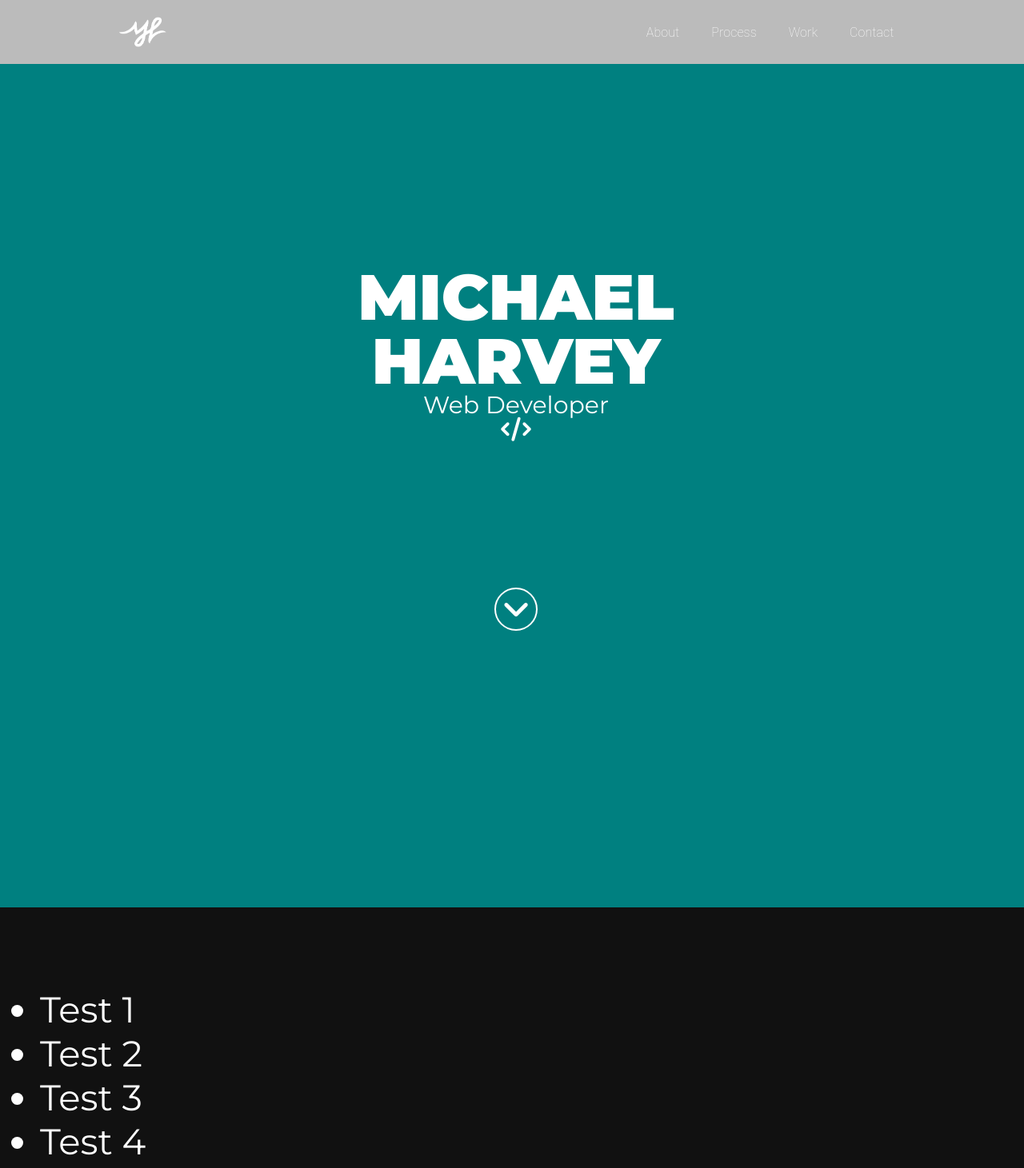
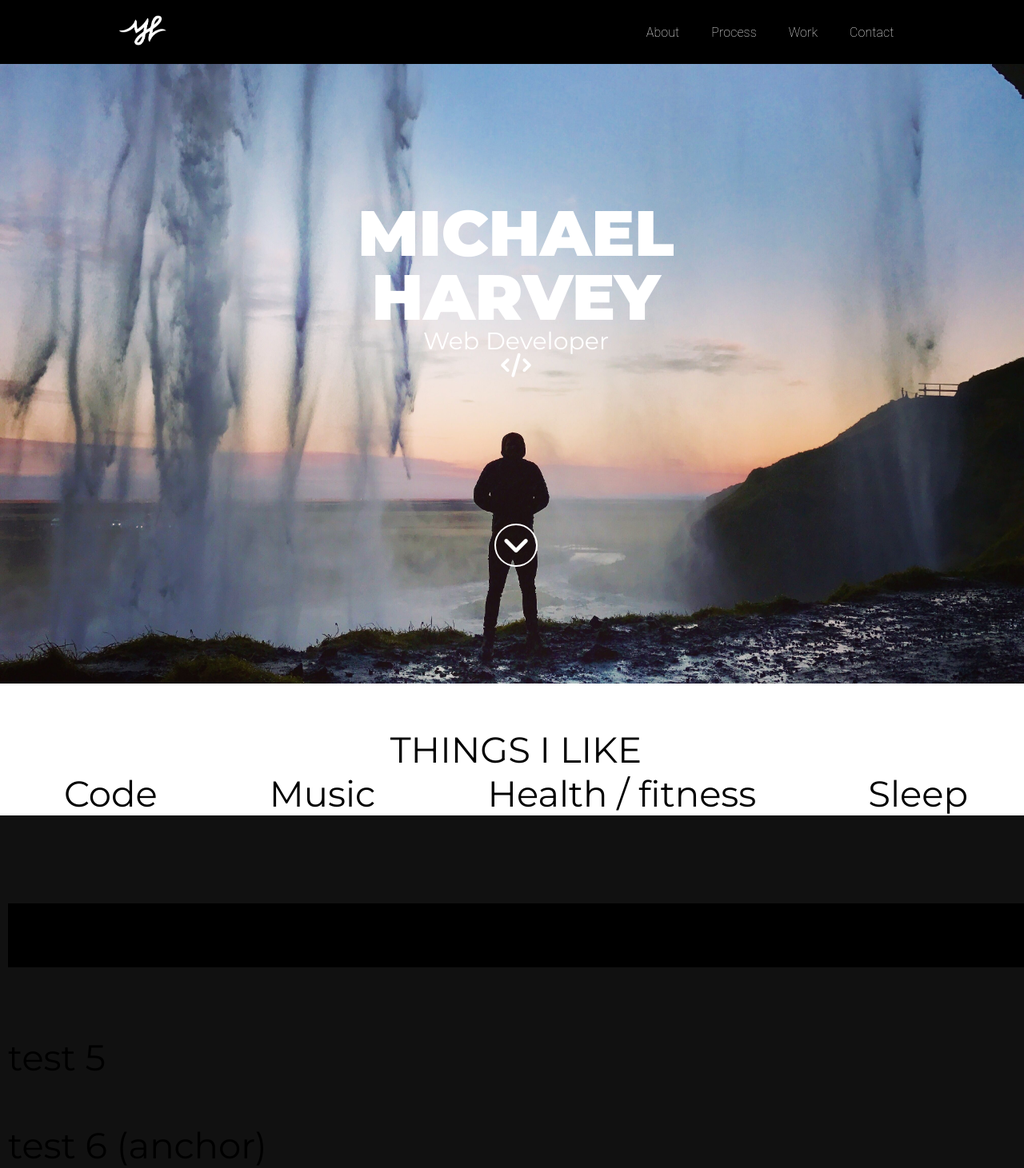
Before and after one commit to cadekynaston/react-portfolio-1, a React (Create React App) app in the folder hello-world/: page / in a window 1280 px wide. Shown: the top 1461 px of the page at 80% size. Built offline with nearby package versions, Linux system fonts and the light colour scheme.

Commit message:
started about

```diff
--- a/hello-world/src/About/about.js
+++ b/hello-world/src/About/about.js
@@ -0,0 +1,25 @@
+import React, { Component } from 'react';
+
+
+
+class About extends Component {
+	render() {
+		return (
+			<div className="flex flex-direction-columnn">
+
+                <div className="text-align-center caps">
+                    Things i like
+                </div>
+                <div className="flex jc-space-around">
+                    <div>Code</div>
+                    <div>Music</div>
+                    <div>Health / fitness</div>
+                    <div>Sleep</div>
+                </div>
+
+			</div>
+		);
+	}
+}
+
+export default About;
--- a/hello-world/src/App.css
+++ b/hello-world/src/App.css
@@ -1,5 +1,35 @@
-
-
+/*
+.
+.
+.
+.
+.
+Flex
+.
+.
+.
+.*/
+.flex{
+    display: flex;
+}
+.flex-direction-columnn{
+    flex-direction: column;
+}
+.jc-center{
+    justify-content: center;
+}
+.jc-space-around{
+    justify-content: space-around;
+}
+.ai-center{
+    align-items: center;
+}
+.text-align-center{
+    text-align: center;
+}
+.caps{
+    text-transform: uppercase;
+}
 
 /*.
 .
@@ -12,14 +42,23 @@
 .
 */
 .intro-wallpaper{
-    background-color: teal;
+    background: url('./Header/img/waterfall.jpeg');
+    background-size: cover;
+    background-position: 0px;
+    background-attachment: fixed;
+    background-position: center;
+    background-repeat: no-repeat;
+
 }
 .header-menu{
   display: flex;
   height: 80px;
-  background-color: #bbbbbb;
+  background-color: black;
   align-items: center;
   justify-content: space-around;
+  position: fixed;
+  width: 100%;
+
 
 }
 .menu-items{
@@ -71,7 +110,7 @@ Landing
 */
 .landing-page{
   display: flex;
-  height: 85vh;
+  height: 100vh;
   flex-direction: column;
 
 
@@ -130,17 +169,27 @@ About
 ..
 ..
 ..*/
+.about-page{
+    background: white;
+}
+
+
+
+
+
+
+
+
+
 .element {
-  height:1000px;
 
   font-size: 45px;
-
   padding-top:55px;
   padding-left:10px;
 }
 
 .active {
-  color:red !important;
+  color:teal !important;
 }
 .scroll-class{
   color:white;
--- a/hello-world/src/App.js
+++ b/hello-world/src/App.js
@@ -3,6 +3,7 @@ import logo from './logo.svg';
 import './App.css';
 import Skills from './Skills/skills.js';
 import Header from './Header/header.js';
+import About from './About/about.js';
 import Landing from './Landing/landing.js';
 import Scroll from 'react-scroll';
 import Logo from './Header/img/mh-logo-white.png';
@@ -58,44 +59,49 @@ class App extends Component {
             <div className="App">
                 <div className="header-menu">
                     <div className="header-logo">
-                        <img src={Logo}/>
+                        <Link activeClass="active" className="Landing" to="Landing" spy={true} smooth={true} duration={1500}><img src={Logo}/></Link>
+
                     </div>
                     <div className="header-space"></div>
 
                     <div className="menu-items">
                         <p>
-                            <Link activeClass="active" className="test1" to="test1" spy={true} smooth={true} duration={1000}>About</Link>
+                            <Link activeClass="active" className="About" to="About" spy={true} smooth={true} duration={1500}>About</Link>
                         </p>
                         <p>
-                            <Link activeClass="active" className="test2" to="test2" spy={true} smooth={true} duration={500}>Process</Link>
+                            <Link activeClass="active" className="Process" to="Process" spy={true} smooth={true} duration={1500}>Process</Link>
                         </p>
                         <p>
-                            <Link activeClass="active" className="test3" to="test3" spy={true} smooth={true} duration={500}>Work</Link>
+                            <Link activeClass="active" className="Work" to="Work" spy={true} smooth={true} duration={1500}>Work</Link>
                         </p>
                         <p>
-                            <Link activeClass="active" className="test4" to="test4" spy={true} smooth={true} duration={500}>Contact</Link></p>
+                            <Link activeClass="active" className="Contact" to="Contact" spy={true} smooth={true} duration={1500}>Contact</Link></p>
 
                     </div>
 
                 </div>
-
-
-                <Element name="test1" className="element intro-wallpaper">
+                <Element name="Landing" className="element intro-wallpaper">
 
                     <Header/>
                     <Landing />
 
                 </Element>
 
-                <Element name="test2" className="element">
+                <Element name="About" className="element about-page">
+
+                    <About/>
+
+                </Element>
+
+                <Element name="Process" className="element">
                     <Skills/>
                 </Element>
 
-                <Element name="test3" className="element">
-                    <Portfolio/>
+                <Element name="Work" className="element">
+                    <Portfolio/>hi
                 </Element>
 
-                <Element name="test4" className="element"></Element>
+                <Element name="Contact" className="element"></Element>
 
                 <Element name="test5" className="element">
                     test 5
--- a/hello-world/src/Landing/landing.js
+++ b/hello-world/src/Landing/landing.js
@@ -1,8 +1,50 @@
 import React, { Component } from 'react';
+import Scroll from 'react-scroll';
 
+var Link = Scroll.Link;
+var DirectLink = Scroll.DirectLink;
+var Element = Scroll.Element;
+var Events = Scroll.Events;
+var scroll = Scroll.animateScroll;
+var scrollSpy = Scroll.scrollSpy;
 
+var durationFn = function(deltaTop) {
+    return deltaTop;
+};
 
 class Landing extends Component {
+    componentDidMount() {
+
+        Events.scrollEvent.register('begin', function(to, element) {
+            console.log("begin", arguments);
+        });
+
+        Events.scrollEvent.register('end', function(to, element) {
+            console.log("end", arguments);
+        });
+
+        scrollSpy.update();
+
+    }
+    componentWillUnmount() {
+        Events.scrollEvent.remove('begin');
+        Events.scrollEvent.remove('end');
+    }
+    scrollToTop() {
+        scroll.scrollToTop();
+    }
+    scrollToBottom() {
+        scroll.scrollToBottom();
+    }
+    scrollTo() {
+        scroll.scrollTo(100);
+    }
+    scrollMore() {
+        scroll.scrollMore(100);
+    }
+    handleSetActive(to) {
+        console.log(to);
+    }
 	render() {
 		return (
 			<div className = "landing-page">
@@ -22,7 +64,8 @@ class Landing extends Component {
 				</div>
 				 <div className="scroll-down">
           			<div>
-          			<i className="fa fa-angle-down fa-fw"></i>
+						<a onClick={() => scroll.scrollTo(2000)}>	<i className="fa fa-angle-down fa-fw"></i></a>
+
           			</div>
         </div>
 
--- a/hello-world/src/Skills/skills.js
+++ b/hello-world/src/Skills/skills.js
@@ -50,49 +50,7 @@ class Skills extends Component {
   render() {
     return (
              <div className="scroll-class">
-        <nav className="navbar navbar-default navbar-fixed-top">
-          <div className="container-fluid">
-            <div className="collapse navbar-collapse" id="bs-example-navbar-collapse-1">
-              <ul className="nav navbar-nav">
-                <li><Link activeClass="active" className="test1" to="test1" spy={true} smooth={true} duration={500} >Test 1</Link></li>
-                <li><Link activeClass="active" className="test2" to="test2" spy={true} smooth={true} duration={500}>Test 2</Link></li>
-                <li><Link activeClass="active" className="test3" to="test3" spy={true} smooth={true} duration={500} >Test 3</Link></li>
-                <li><Link activeClass="active" className="test4" to="test4" spy={true} smooth={true} duration={500}>Test 4</Link></li>
 
-                <li> <a onClick={() => scroll.scrollToBottom()}>Scroll To Bottom</a></li>
-
-              </ul>
-            </div>
-          </div>
-        </nav>
-
-        <Element name="test1" className="element" >
-          <Portfolio/>
-        </Element>
-
-        <Element name="test2" className="element">
-          test 2
-        </Element>
-
-        <Element name="test3" className="element">
-          test 3
-        </Element>
-
-        <Element name="test4" className="element">
-          test 4
-        </Element>
-
-        <Element name="test5" className="element">
-          test 5
-        </Element>
-
-        <div id="anchor" className="element">
-          test 6 (anchor)
-        </div>
-
-
-
-        <a onClick={this.scrollToTop}>To the top!</a>
 
       </div>
     );
```
